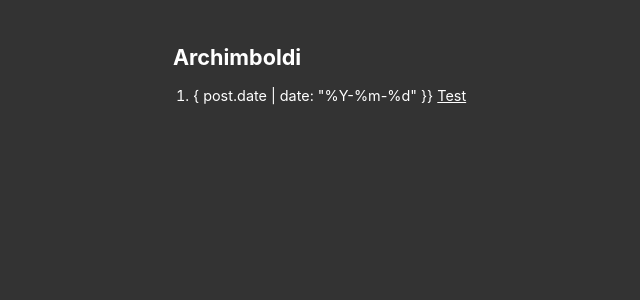
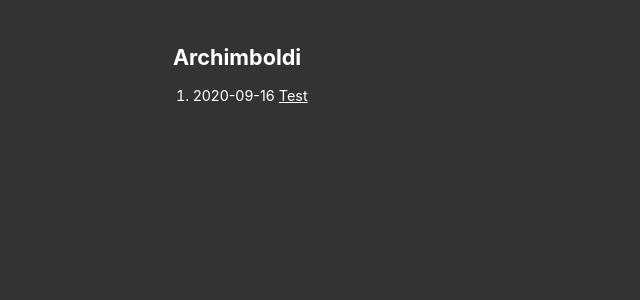
Before and after one commit to archimboldii/archimboldii.github.io, a Jekyll site: the page built from index.html, in a window 1280 px wide. Shown: the top 300 px of the page, without its empty margins (187-827 px from the left). Built offline with Jekyll 4.4.1, drawn with Linux system fonts in a browser that asks for light colours.

Commit message:
Update index.html

```diff
--- a/index.html
+++ b/index.html
@@ -5,7 +5,7 @@ layout: home
   {% for post in site.posts %}
     {% if post.tags contains "scratchpad" %}
     {% else %}
-      <li>{ post.date | date: "%Y-%m-%d" }} <a class="post-link" href="{{ post.url | relative_url }}">{{ post.title | escape }}</a></li>
+      <li>{{ post.date | date: "%Y-%m-%d" }} <a class="post-link" href="{{ post.url | relative_url }}">{{ post.title | escape }}</a></li>
     {% endif %}
   {% endfor %}
 </ul>
```
